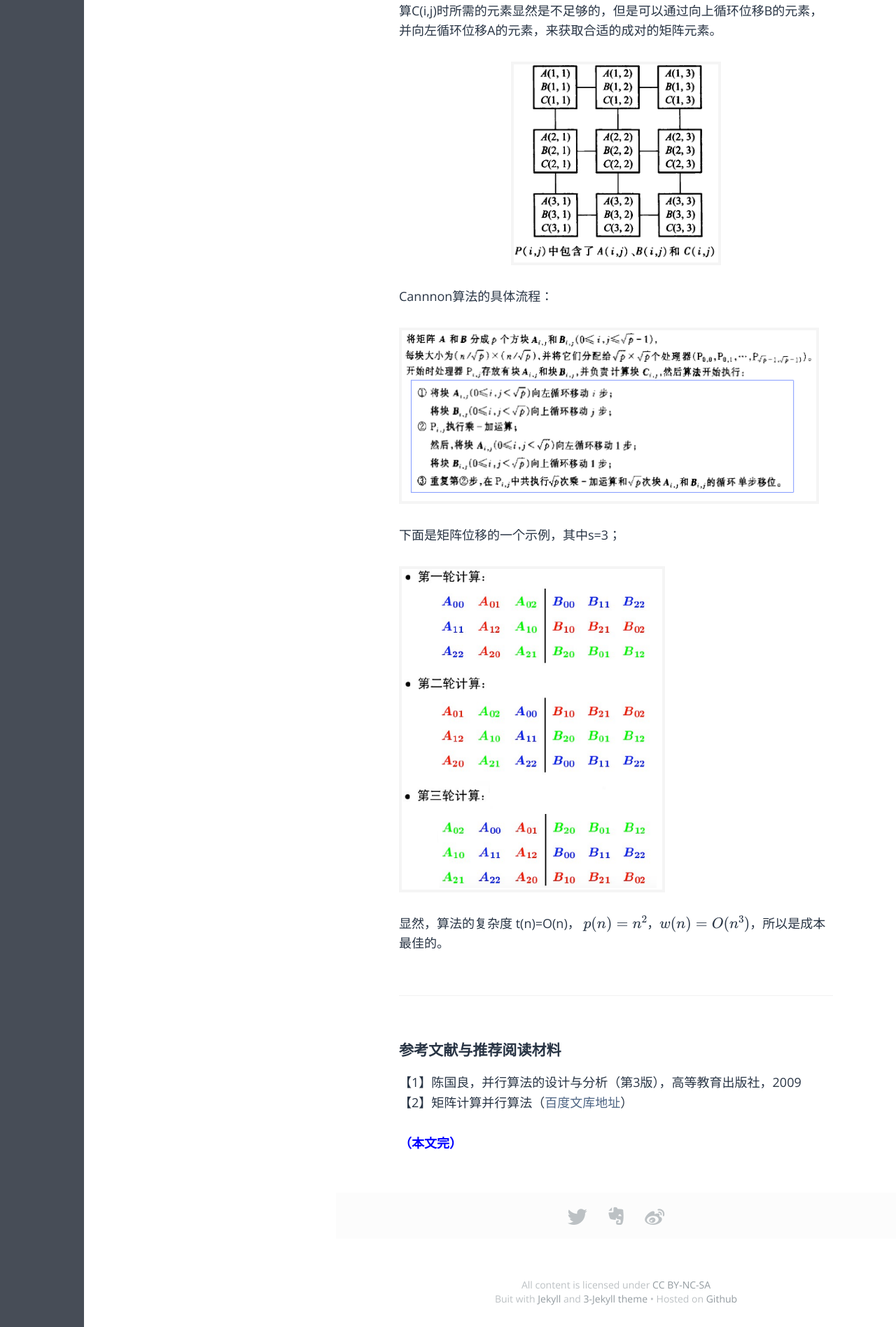
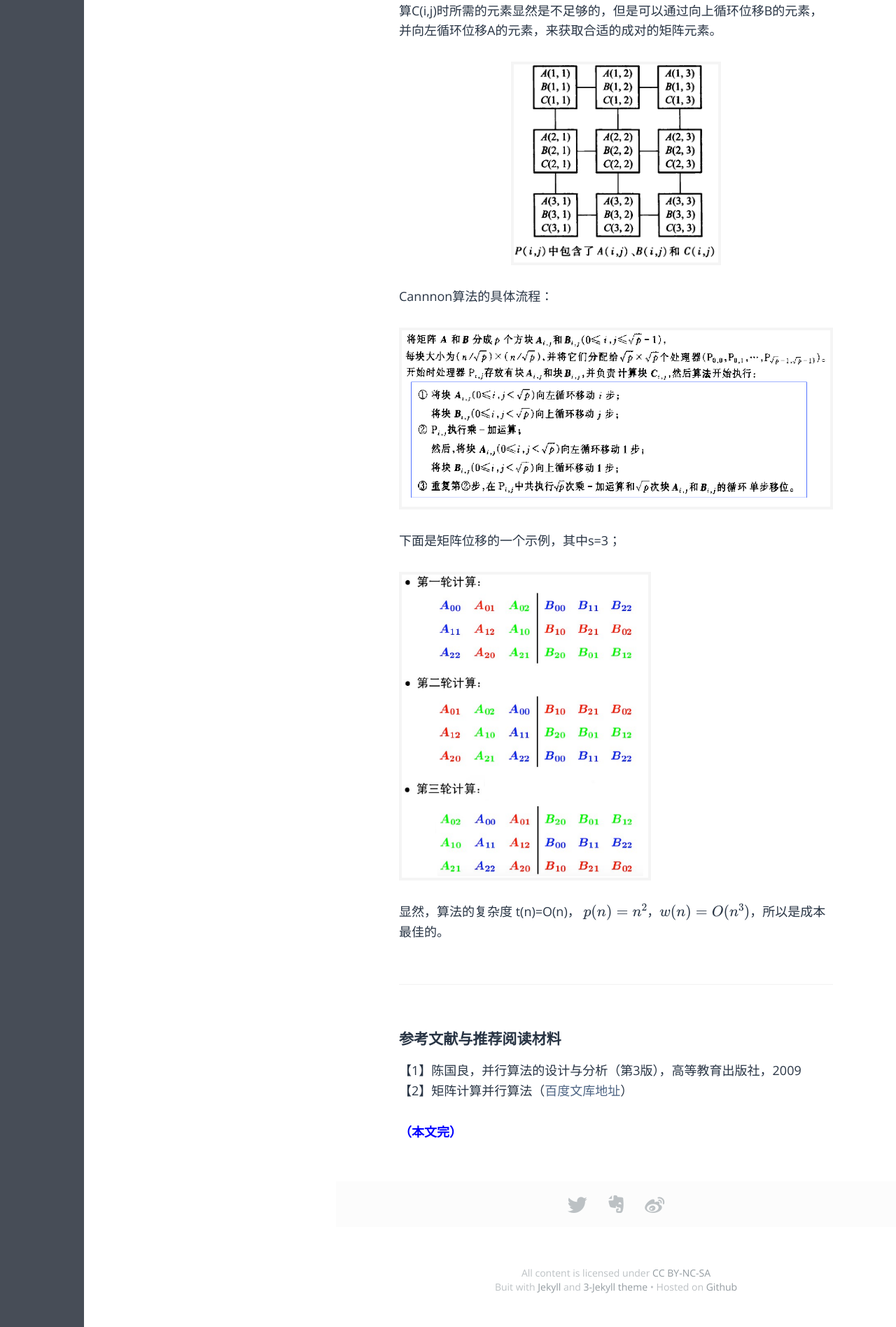
Before and after one commit to fzuo/baimafujinji, a Jekyll site: the page built from _posts/parallel/2015-09-26-matrix-cannon.md, in a window 1280 px wide. Shown: the part 3088-4984 px from the top of the page at 70% size. Built offline with Jekyll 4.4.1, drawn with Linux system fonts in a browser that asks for light colours; some web fonts are replaced; formulas are drawn with MathJax 3.

Commit message:
Update 2015-09-26-matrix-cannon.md

```diff
--- a/_posts/parallel/2015-09-26-matrix-cannon.md
+++ b/_posts/parallel/2015-09-26-matrix-cannon.md
@@ -79,11 +79,11 @@
 
 Cannnon算法的具体流程：
 
-<img src="https://fzuo.github.io/assets/img/parallel/parallel19.png" width="600">
+<img src="https://fzuo.github.io/assets/img/parallel/parallel19.png" width="620">
 
 下面是矩阵位移的一个示例，其中s=3；
 
-<img src="https://fzuo.github.io/assets/img/parallel/parallel20.png" width="380">
+<img src="https://fzuo.github.io/assets/img/parallel/parallel20.png" width="360">
 
 显然，算法的复杂度 t(n)=O(n)， $$p(n) = n^2$$，$$w(n) = O(n^3)$$，所以是成本最佳的。
 
```
